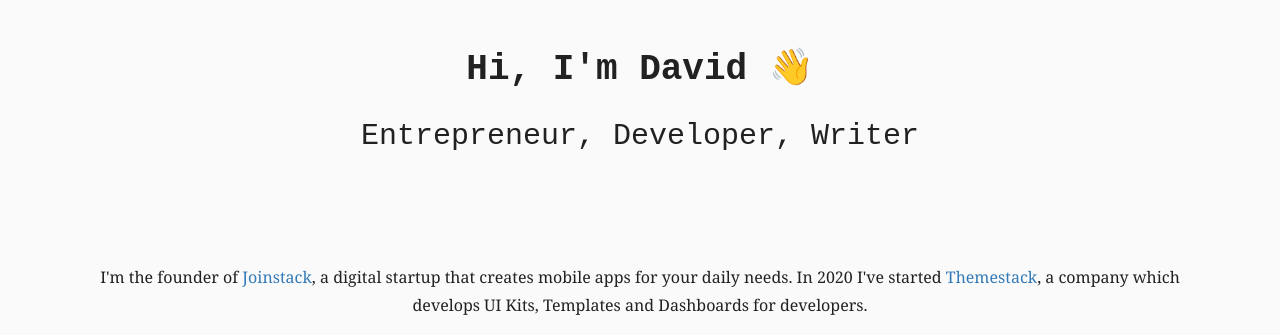
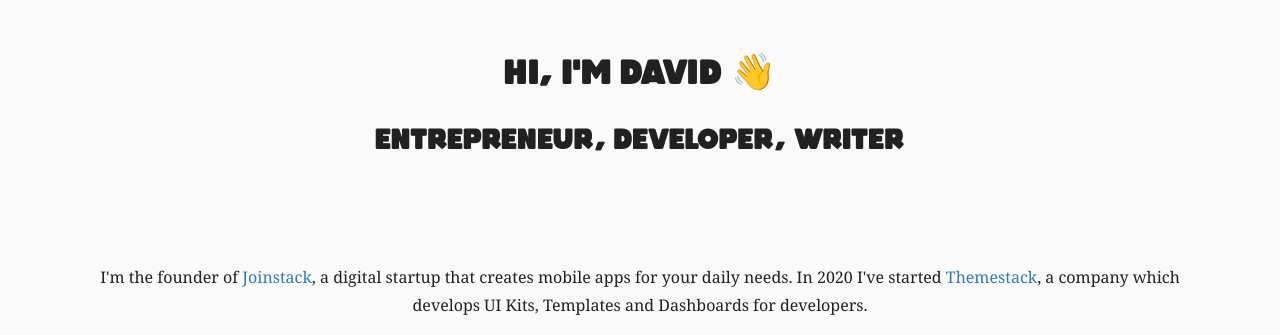
Before and after one commit to davidbanu/davidbanu.github.io, a plain HTML site: page index.html in a window 1280 px wide. Shown: the top 335 px of the page. Drawn offline with nearby package versions, Linux system fonts and the light colour scheme.

Commit message:
Add font

```diff
--- a/style.css
+++ b/style.css
@@ -2,6 +2,12 @@
     margin: 0;
     padding: 0;
   }
+
+@font-face {
+  font-family: ToyBox;
+  src: url(fonts/ToyBox.ttf);
+}
+
 
 .container {
     margin-top: 30px;
@@ -16,8 +22,8 @@ body {
 }
 
 .home-header {
-  font-weight: 700;
-  font-family: 'Courier New';
+  font-weight: 500;
+  font-family: ToyBox;
 }
 
 .bio {
@@ -26,7 +32,7 @@ body {
 
 
 .sub-title {
-  font-family: 'Courier New';
+  font-family: ToyBox;
 }
 
 ul {
```
Also changed, not shown: fonts/ToyBox Italic.otf (added), fonts/ToyBox Italic.ttf (added), fonts/ToyBox.otf (added), fonts/ToyBox.ttf (added).
